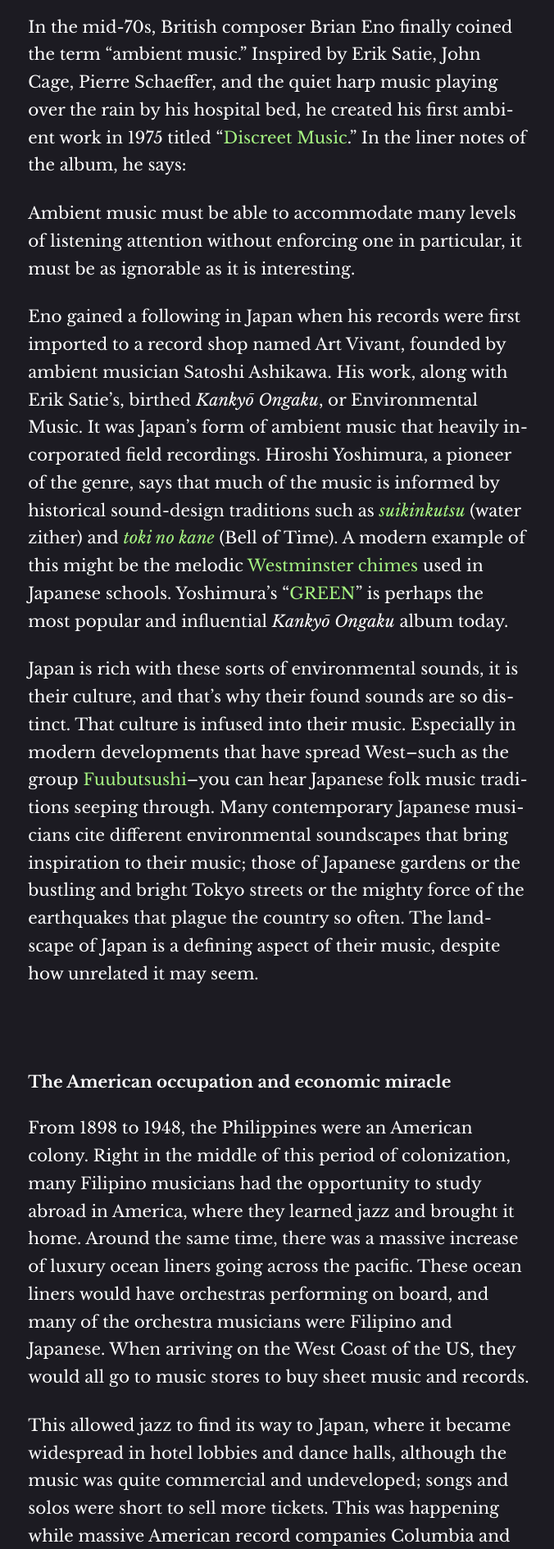
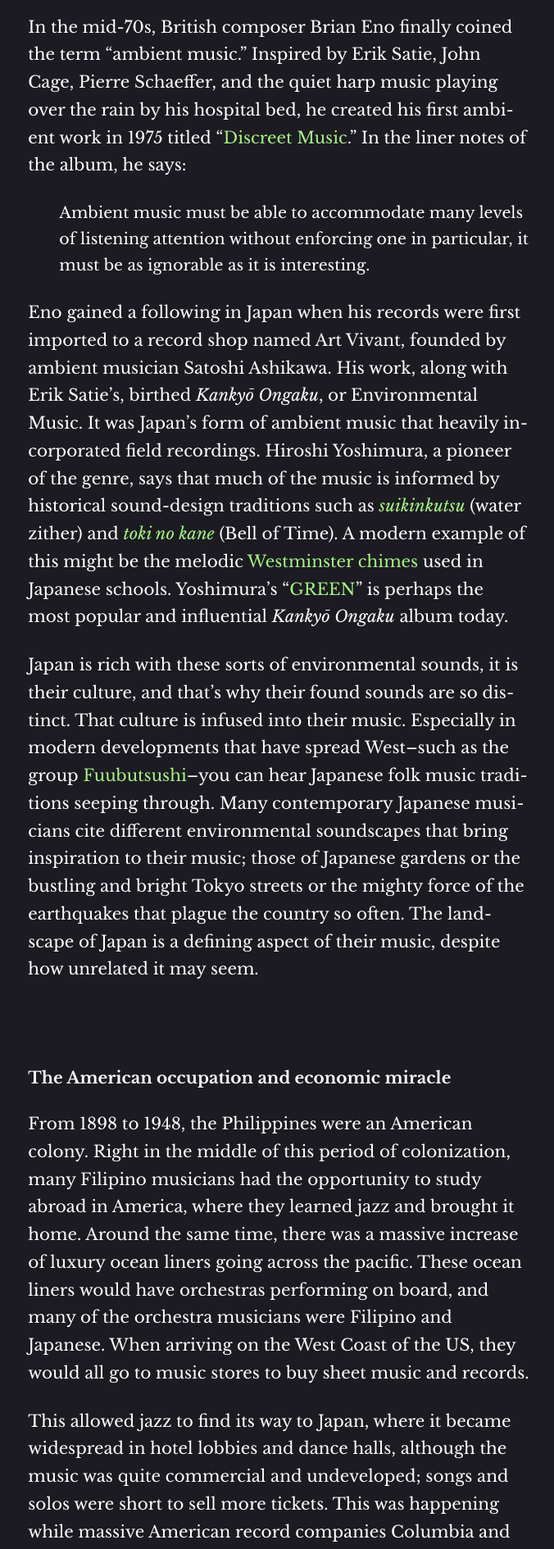
Before and after one commit to jarzanman/jarzanman.github.io, a Jekyll site: the page built from _posts/2023-01-31-japanese-electronic-music.md, in a window 1280 px wide. Shown: the part 2246-4136 px from the top of the page at 82% size, without its empty margins (300-976 px from the left). Built offline with Jekyll 4.4.1, drawn with Linux system fonts in a browser that asks for light colours.

Commit message:
blockquotes

```diff
--- a/_posts/2023-01-31-japanese-electronic-music.md
+++ b/_posts/2023-01-31-japanese-electronic-music.md
@@ -18,7 +18,7 @@ This technique found its way to Tokyo, where in 1951 an avant-garde artist colle
 
 In the mid-70s, British composer Brian Eno finally coined the term “ambient music.” Inspired by Erik Satie, John Cage, Pierre Schaeffer, and the quiet harp music playing over the rain by his hospital bed, he created his first ambient work in 1975 titled "[Discreet Music](https://www.youtube.com/watch?v=jl_z5JvrKlc)." In the liner notes of the album, he says:
 
-Ambient music must be able to accommodate many levels of listening attention without enforcing one in particular, it must be as ignorable as it is interesting.
+> Ambient music must be able to accommodate many levels of listening attention without enforcing one in particular, it must be as ignorable as it is interesting.
 
 Eno gained a following in Japan when his records were first imported to a record shop named Art Vivant, founded by ambient musician Satoshi Ashikawa. His work, along with Erik Satie’s, birthed _Kankyō Ongaku_, or Environmental Music. It was Japan’s form of ambient music that heavily incorporated field recordings. Hiroshi Yoshimura, a pioneer of the genre, says that much of the music is informed by historical sound-design traditions such as [_suikinkutsu_](https://www.youtube.com/watch?v=9jV-I_F0P5khttps://www.youtube.com/watch?v=9jV-I_F0P5k) (water zither) and [_toki no kane_](https://www.youtube.com/watch?v=zpyryxShwgg) (Bell of Time). A modern example of this might be the melodic [Westminster chimes](https://www.youtube.com/watch?v=OuMfyndwARQ) used in Japanese schools. Yoshimura’s "[GREEN](https://www.youtube.com/watch?v=Q-k9Xu5O7AYhttps://www.youtube.com/watch?v=Q-k9Xu5O7AY)" is perhaps the most popular and influential _Kankyō Ongaku_ album today.
 
@@ -47,7 +47,6 @@ Since WWII, American music has been assimilating into Japanese culture and influ
 Grandson of the sole Japanese passenger and survivor of the Titanic, Haruomi Hosono was born in Tokyo in 1947 and grew up listening to FEN, the radio station serving the U.S. military during their time in Japan. All of the music he listened to was in English, and a lot of it was from California in particular. At the time, there was a psychedelic music movement happening on the West Coast, and this would be his first major influence in his style and career. In an interview by Red Bull Music Academy, Hosono says:
 
 > I was thoroughly Americanized, I even regretted that I wasn’t American.
-> {: style="font-size: 0.95em;"}
 
 Among his other early influences were Western comedies, namely Charlie Chaplin and Jacques Tati, and Taishō-era poetry. Hosono mentioned listening to Martin Denny as a kid, and specifically taking inspiration from the animal calls and singing birds used throughout his music. He would take all of these influences with him and infuse them into his music as he grew up to be the legendary multi-instrumentalist renowned in Japan and around the rest of the world that he is today.
 
--- a/_sass/base.scss
+++ b/_sass/base.scss
@@ -70,6 +70,11 @@ p {
   margin: 1.25em 0;
 }
 
+blockquote {
+  margin-left: 2em;
+  font-size: 95%;
+}
+
 @media (max-width: 31em) {
   body {
     font-size: 5vw;
```
Also changed, not shown: 4 other files.
